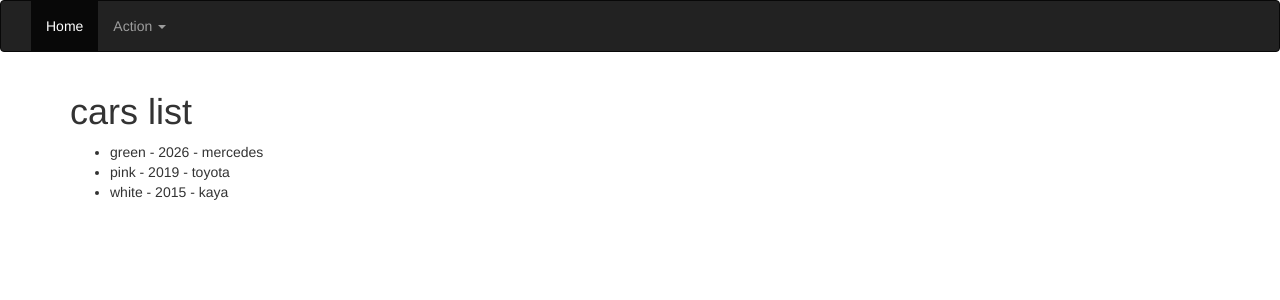
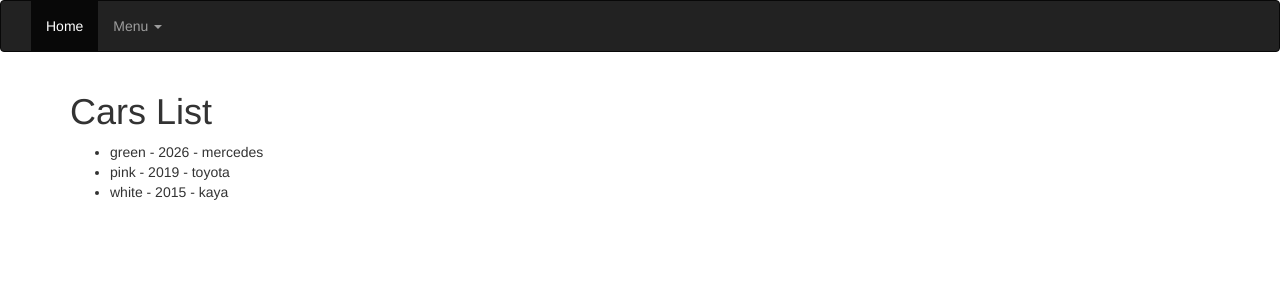
Before and after one commit to nitaysason/garage.sql, a Flask app: page / in a window 1280 px wide. Shown: the top 300 px of the page. Run offline with Flask 3, Linux system fonts and the light colour scheme; some libraries are stand-ins or nearby versions.

Commit message:
button commit

```diff
--- a/templates/home.html
+++ b/templates/home.html
@@ -5,7 +5,7 @@
 
 {% endblock %}
 {% block content %}
-<h1>cars list</h1>
+<h1>Cars List</h1>
 <ul>
     {% for car in garage %}
     <li>{{ car[0] }} - {{ car[1] }} - {{ car[2] }}</li>
--- a/templates/layout.html
+++ b/templates/layout.html
@@ -24,10 +24,10 @@
       <ul class="nav navbar-nav">
         <li class="active"><a href="/">Home</a></li>
         <li class="dropdown">
-          <a class="dropdown-toggle" data-toggle="dropdown" href="#">Action <span class="caret"></span></a>
+          <a class="dropdown-toggle" data-toggle="dropdown" href="#">Menu <span class="caret"></span></a>
           <ul class="dropdown-menu">
-            <li><a href="/cars_list">list of cars</a></li>
-            <li><a href="/add_cars">add a car</a></li>
+            <li><a href="/cars_list">List of cars</a></li>
+            <li><a href="/add_cars">Add a car</a></li>
 
           </ul>
 
```
